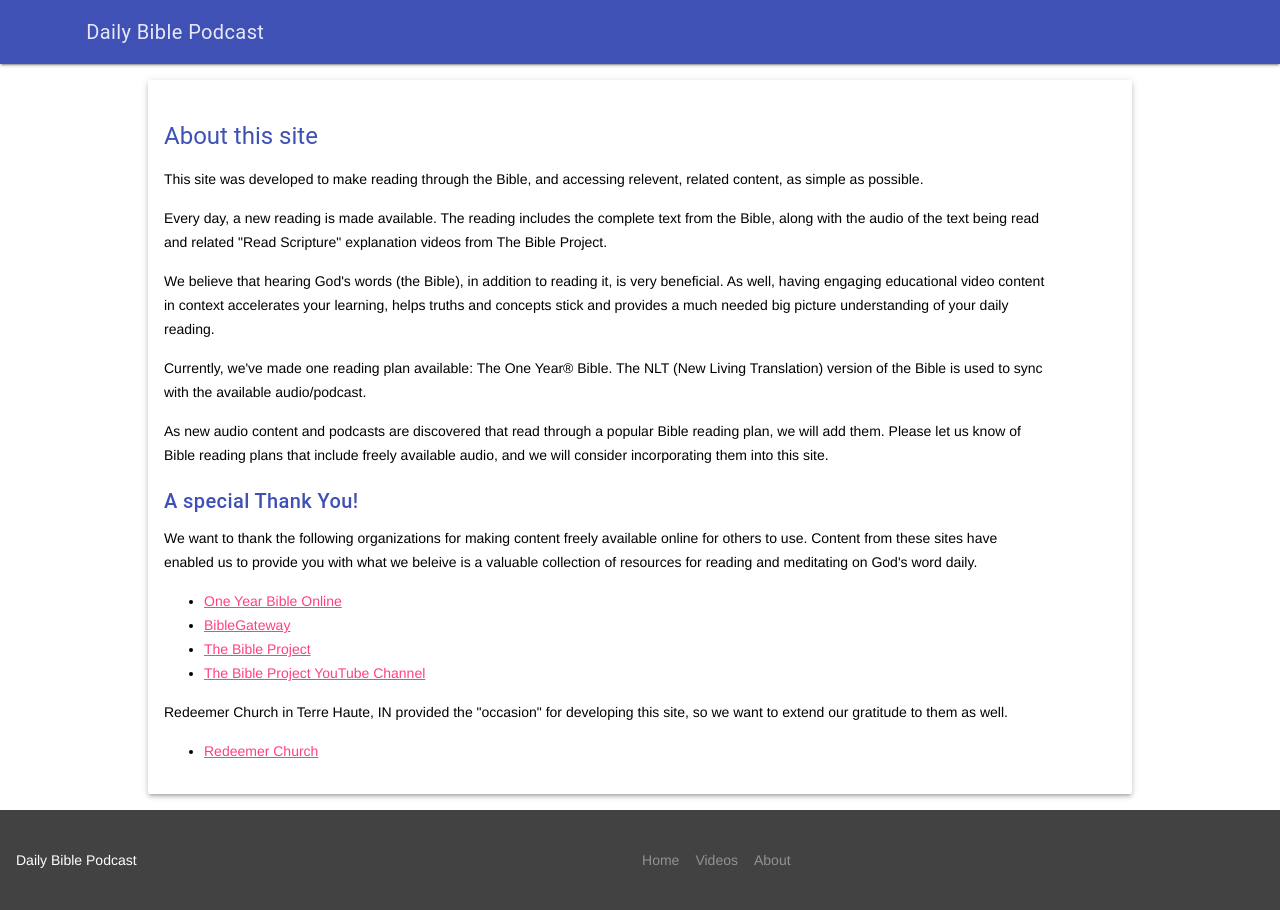
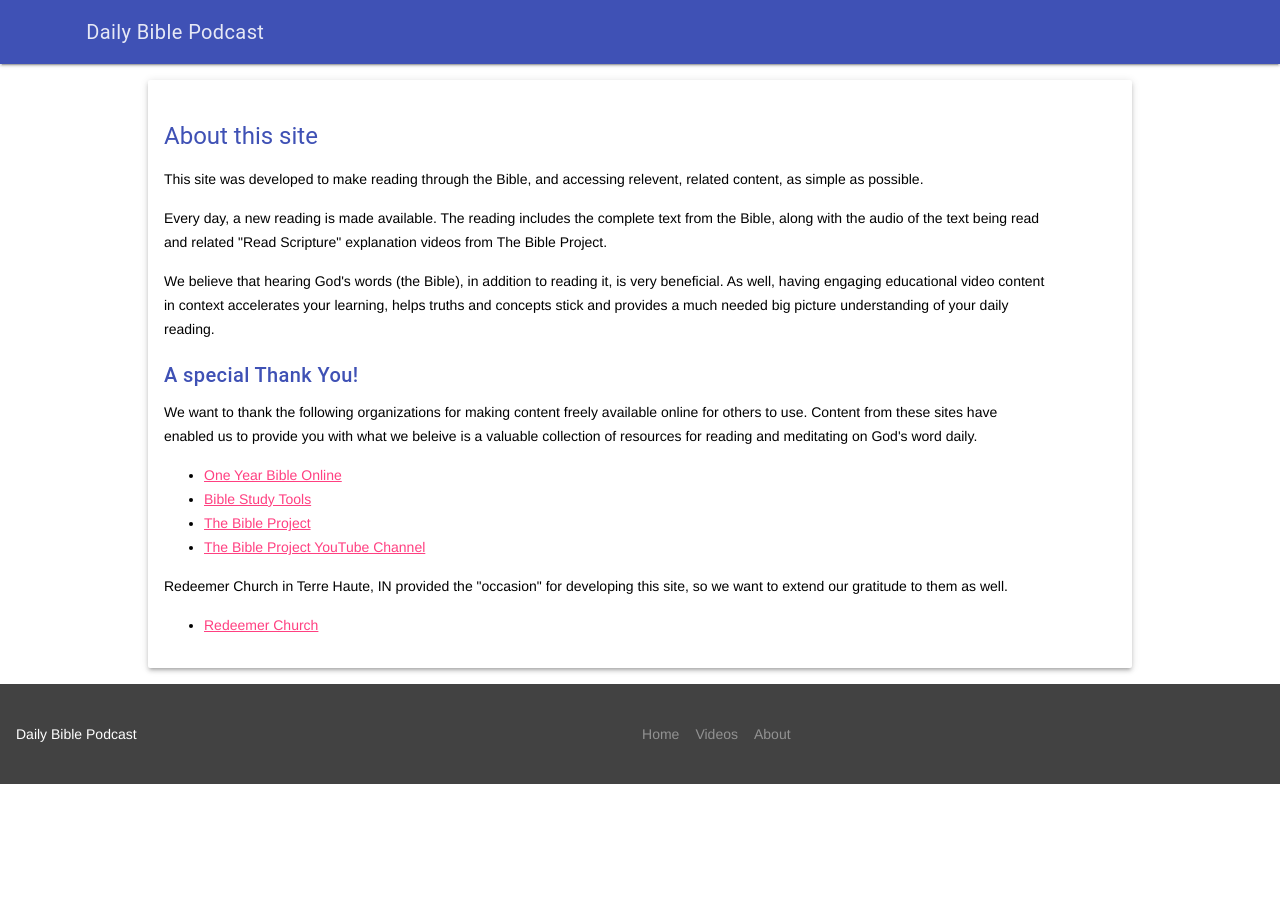
Before and after one commit to redeemerth/daily-bible-reading-plan, a Jekyll site: the page built from about.html, in a window 1280 px wide. Built offline with Jekyll 4.4.1, drawn with Linux system fonts in a browser that asks for light colours.

Commit message:
Update about page. Using BST instead of BG. Removed some older content.

```diff
--- a/about.html
+++ b/about.html
@@ -15,12 +15,6 @@
               <p>
                 We believe that hearing God's words (the Bible), in addition to reading it, is very beneficial. As well, having engaging educational video content in context accelerates your learning, helps truths and concepts stick and provides a much needed big picture understanding of your daily reading.
               </p>
-              <p>
-                Currently, we've made one reading plan available: The One Year® Bible. The NLT (New Living Translation) version of the Bible is used to sync with the available audio/podcast.
-              </p>
-              <p>
-                As new audio content and podcasts are discovered that read through a popular Bible reading plan, we will add them. Please let us know of Bible reading plans that include freely available audio, and we will consider incorporating them into this site.
-              </p>
               <h5 class="mdl-color-text--primary">A special Thank You!</h5>
               <p>
                 We want to thank the following organizations for making content freely available online for others to use. Content from these sites have enabled us to provide you with what we beleive is a valuable collection of resources for reading and meditating on God's word daily.
@@ -29,7 +23,7 @@
                     <a target="_blank" rel="noopener noreferrer" href="http://oneyearbibleonline.com/">One Year Bible Online</a>
                   </li>
                   <li>
-                    <a target="_blank" rel="noopener noreferrer" href="https://www.biblegateway.com/">BibleGateway</a>
+                    <a target="_blank" rel="noopener noreferrer" href="https://www.biblestudytools.com/">Bible Study Tools</a>
                   </li>
                   <li>
                     <a target="_blank" rel="noopener noreferrer" href="https://thebibleproject.com/">The Bible Project</a>
```
